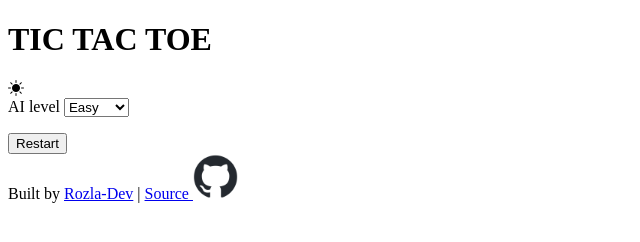
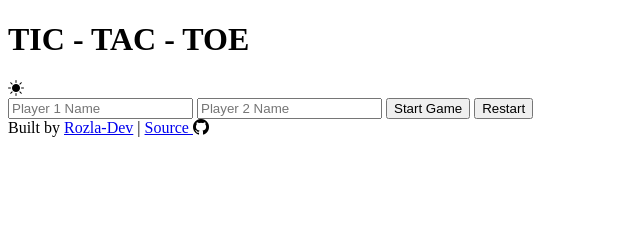
Before and after one commit to curveservices/tic-tac-toe, a plain HTML site: page index.html in a window 1280 px wide. Shown: the whole page, without its empty margins (0-640 px from the left). Drawn offline with nearby package versions, Linux system fonts and the light colour scheme; a web font is replaced by a local one.

Commit message:
First commit

```diff
--- a/index.html
+++ b/index.html
@@ -7,33 +7,27 @@
     <link rel="shortcut icon" href="./assets/tic-tac-toe.png" type="image/x-icon">
     <link rel="stylesheet" href="./styles.css">
     <link rel="stylesheet" href="https://cdn.jsdelivr.net/npm/bootstrap-icons@1.3.0/font/bootstrap-icons.css">
-    <script src="./main.js"></script>
+    <script src="./main.js" defer></script>
     <title>Tic Tac Toe</title>
 </head>
 <body>
-    <div class="main-container">
-        <header class="title">
-            <h1 class="title">TIC TAC TOE</h1>
-            <div class="switch-container">
-                <i class="bi-brightness-high-fill" id="toggle-dark"></i>
-            </div>
-        </header>
 
-        <main class="container">
-            <form action="#" class="select">
-                <label for="difficulty">AI level</label>
-                <select name="difficulty" id="difficulty">
-                    <option value="easy">Easy</option>
-                    <option value="normal">Normal</option>
-                    <option value="hard">Hard</option>
-                </select>
-            </form>
-            <p class="turn"></p>
-            <p class="result"></p>
-            <div class="board"></div>
-            <button class="restart">Restart</button>
-        </main>
-        <footer class="footer">Built by <a class="footer-link" href="https://github.com/curveservices" target="_blank">Rozla-Dev</a> | <a class="footer-link" href="https://github.com/curveservices/Library" target="_blank" >Source </a><img class='footerImg' src="./assets/github-mark.png" height="45px"></footer>
+    <header class="title">
+        <h1 class="title">TIC - TAC - TOE</h1>
+        <i class="bi-brightness-high-fill" id="toggle-dark" width="45px"></i>
+    </header>
+
+    <main class="game-board" id="gameboard"></main>
+    <div class="controls">
+        <input type="text" id="player1" placeholder="Player 1 Name">
+        <input type="text" id="player2" placeholder="Player 2 Name">
+        <button id="start-button">Start Game</button>
+        <button id="restart">Restart</button>
     </div>
+    <div id="mesage"></div>
+    <div id="result-display"></div>
+
+    <footer class="footer">Built by <a class="footer-link" href="https://github.com/curveservices" target="_blank">Rozla-Dev</a> | <a class="footer-link" href="https://github.com/curveservices/Library" target="_blank" >Source </a><i class="bi bi-github"></i></footer>
+
 </body>
 </html>
```
